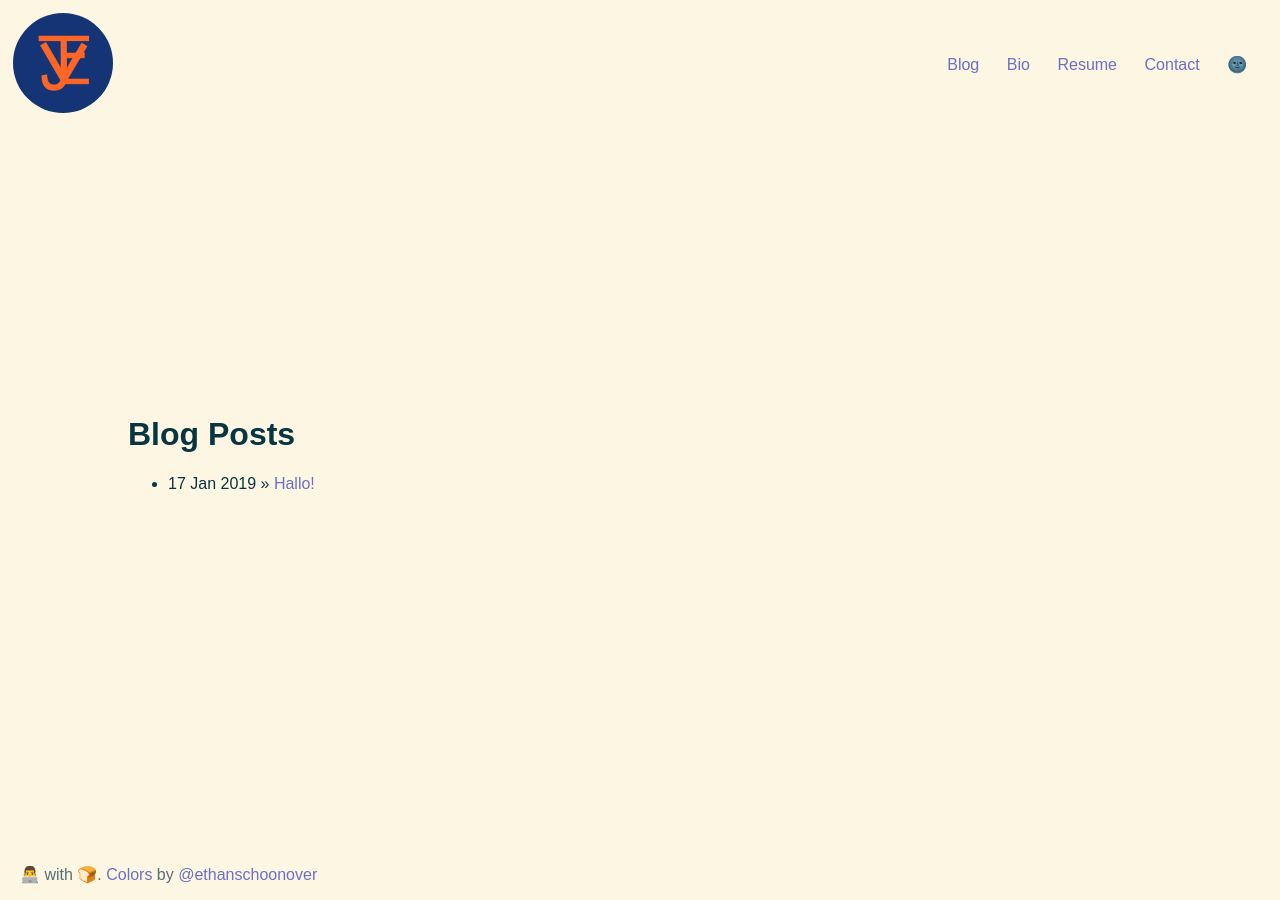
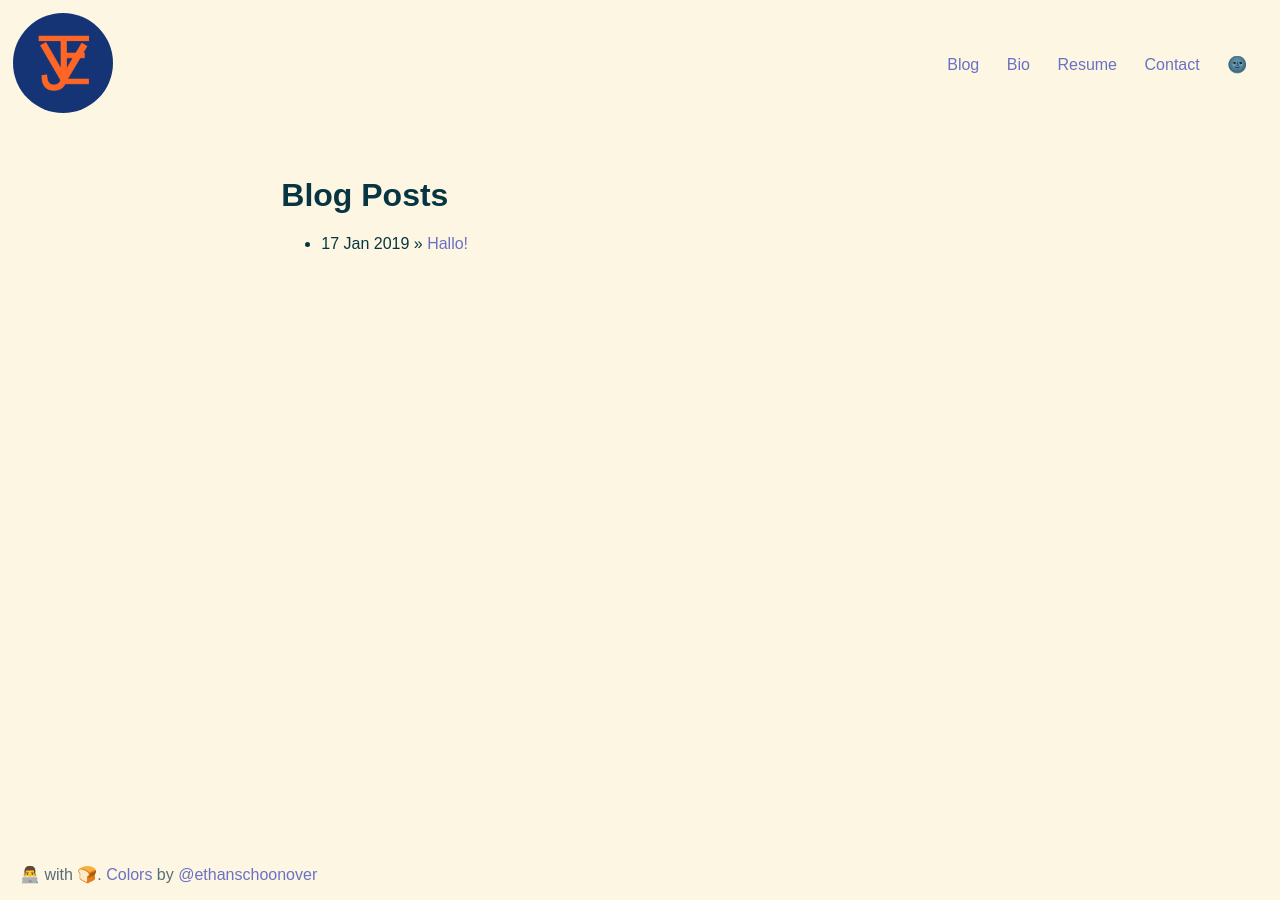
Before and after one commit to jahzielv/jahzielv.github.io, a Jekyll site: the page built from blog.html, in a window 1280 px wide. Built offline with Jekyll 4.4.1, drawn with Linux system fonts in a browser that asks for light colours.

Commit message:
hopefully fixes spacing

```diff
--- a/_layouts/default.html
+++ b/_layouts/default.html
@@ -35,9 +35,9 @@
                     <h1 id="villasana" class="fading-txt">Villasana</h1>
                     <h1 id="espinoza" class="fading-txt">Espinoza</h1>
                 </div>
+
+                {{ content }}
             </div>
-
-            {{ content }}
         </div>
         <script src="index.js"></script>
     </body>
```
